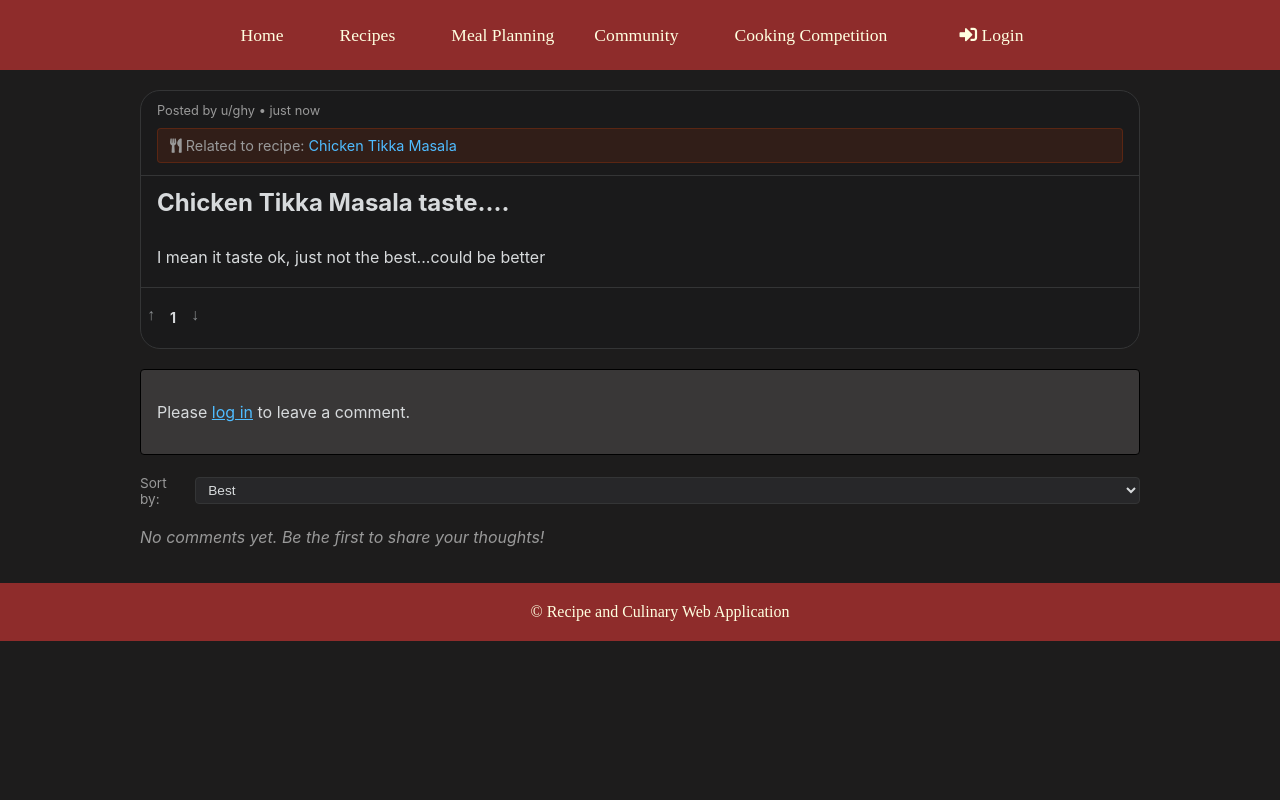
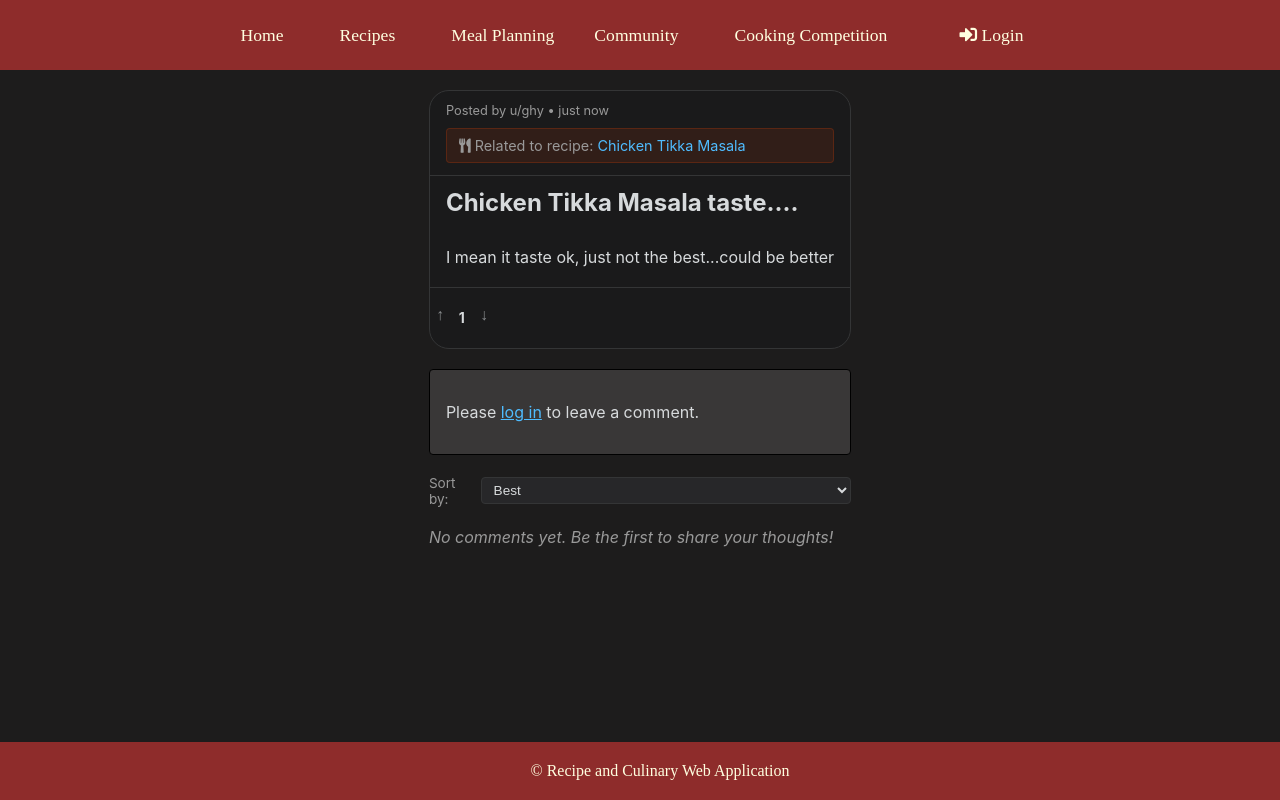
Before and after one commit to Chin-Wai-Yee/Server-Side-Dev-Assignment, a PHP site: page /community/discussions/view.php?id=15 in a window 1280 px wide. Run offline with PHP 8.4, Linux system fonts and the light colour scheme; data comes from the database, SQL or seed files in the repository.

Commit message:
Fix minor footer css

```diff
--- a/styles.css
+++ b/styles.css
@@ -5,7 +5,8 @@ html, body {
     font-family: 'Times New Roman', Times, serif;
     background-position: center;
     background-repeat: no-repeat;
-
+    display: flex;
+    flex-direction: column;
 }
 
 .container {
@@ -516,6 +517,7 @@ nav ul li a:hover {
 footer {
     background-color: #8E2C2B;
     text-align: center;
+    position: relative;
     padding: 20px;
     color: lightyellow;
     width: 100%;
@@ -658,6 +660,7 @@ body.view-page {
     margin: 0 auto;
     padding: 20px;
     font-family: -apple-system, BlinkMacSystemFont, 'Segoe UI', Roboto, Oxygen, Ubuntu, Cantarell, sans-serif;
+    flex: 1;
 }
 
 .rd-discussion-card {
```
